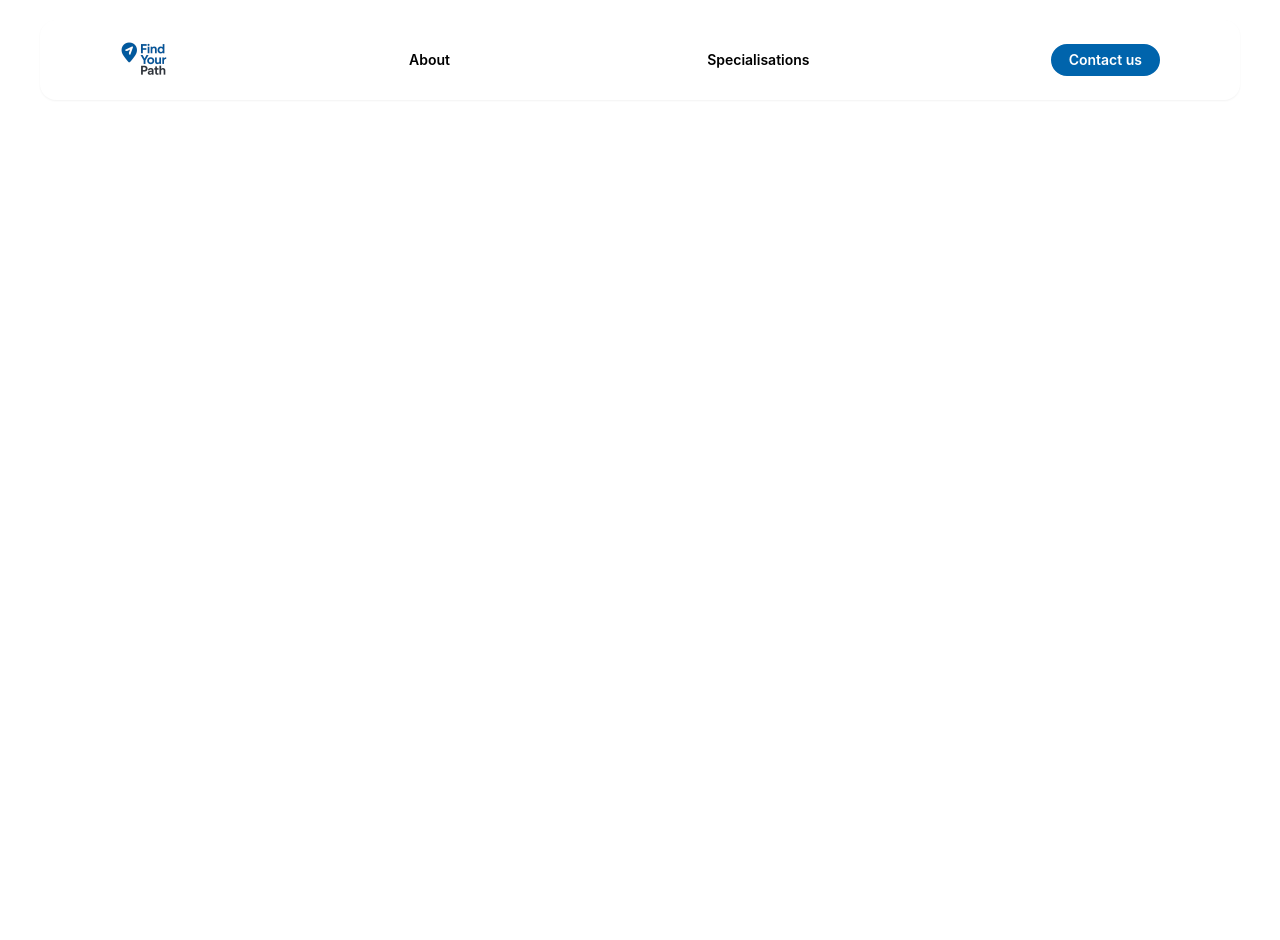
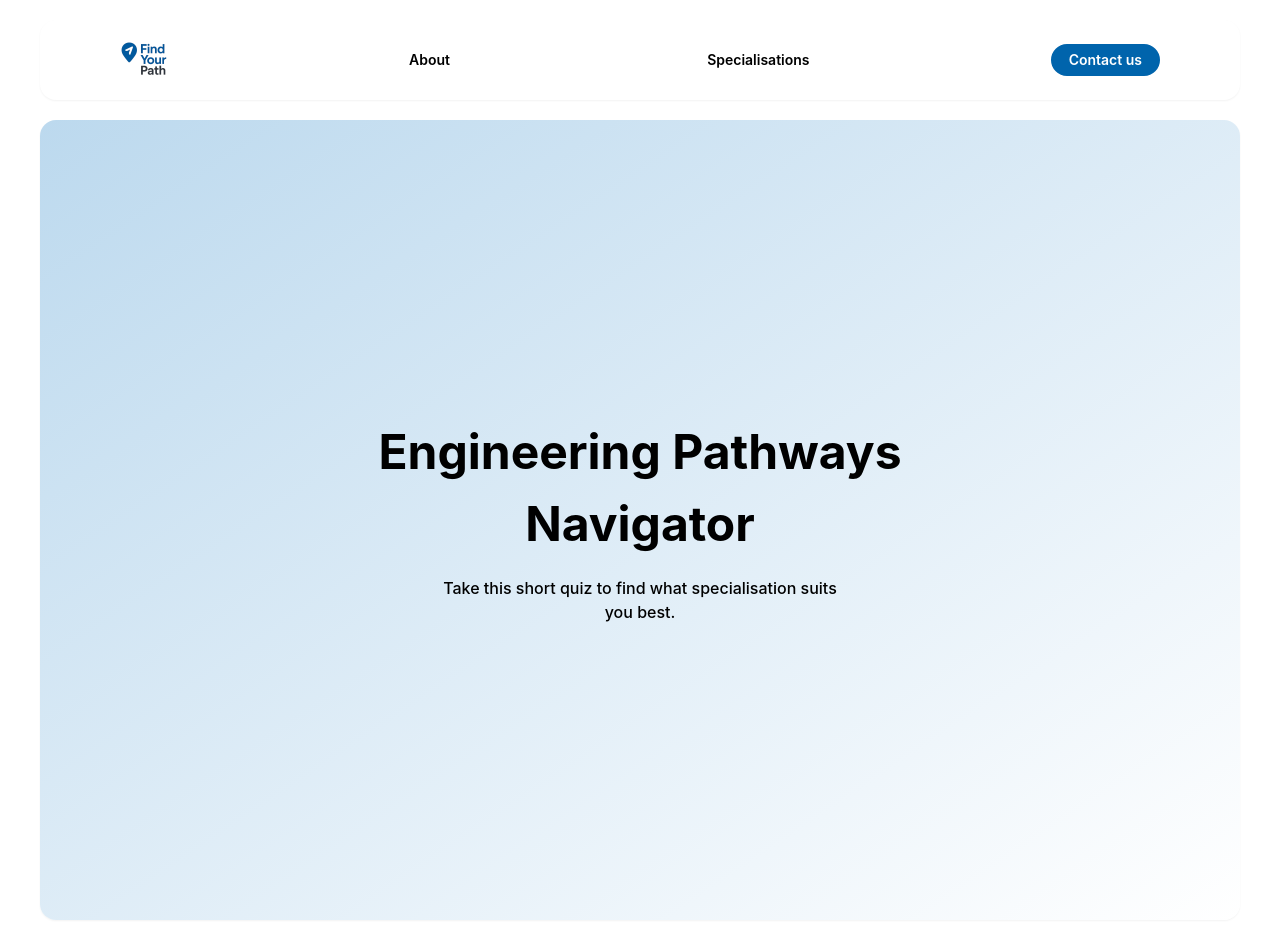
Before and after one commit to bdan0005/eng-path-navigator, a React (Create React App) app in the folder frontend/: page / in a window 1280 px wide. Before the commit the page ends 800 px from the top, so only its background shows below. Built offline with nearby package versions, Linux system fonts and the light colour scheme.

Commit message:
Implement some of module

```diff
--- a/frontend/src/App.jsx
+++ b/frontend/src/App.jsx
@@ -9,6 +9,7 @@ function App() {
         <div className="pb-5">
           <TopBar />
         </div>
+        <Module />
       </div>
     </Router>
   );
--- a/frontend/src/components/Module.jsx
+++ b/frontend/src/components/Module.jsx
@@ -1,8 +1,15 @@
+import Button from './Button';
+
 const Module = () => {
   return (
-    <div className="bg-gradient-to-br from-light-blue to-white text-white p-10 rounded-2xl shadow-sm">
-      <div className="text-black">
-        Engineering Pathways Navigator
+    <div className="flex items-center justify-center h-screen bg-gradient-to-br from-light-blue to-white text-white p-10 rounded-2xl shadow-sm transition-shadow hover:shadow-[0_10px_40px_-10px_rgba(0,0,0,0.07)]">
+      <div className="space-y-4">
+        <div className="text-center text-black text-5xl font-bold whitespace-pre-line leading-normal">
+          {"Engineering Pathways\nNavigator"}
+        </div>
+        <div className="text-center text-black text-base font-medium whitespace-pre-line leading-normal">
+          {"Take this short quiz to find what specialisation suits\nyou best."}
+        </div>
       </div>
     </div>
   );
```
